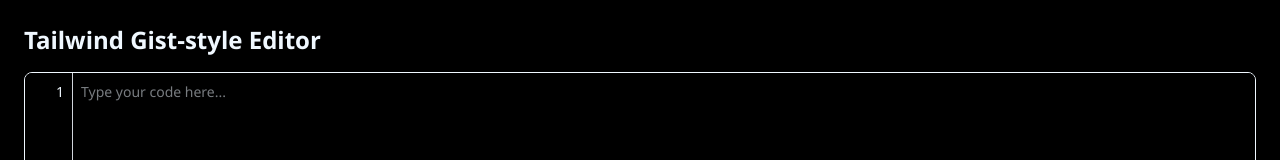
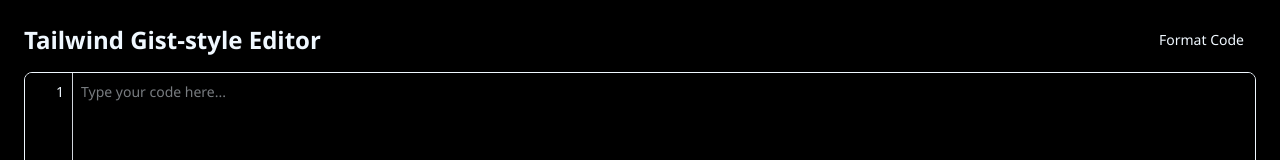
Before and after one commit to Gazi2050/gist, a Next.js app: page / in a window 1280 px wide. Shown: the top 160 px of the page. Built offline with nearby package versions, Linux system fonts and the light colour scheme.

Commit message:
ui:initial ui added

```diff
--- a/app/page.js
+++ b/app/page.js
@@ -7,7 +7,7 @@
   const lineRef = useRef(null);
   const codeRef = useRef(null);
 
-  // Scroll syncing
+
   useEffect(() => {
     const codeArea = codeRef.current;
     const lineArea = lineRef.current;
@@ -32,9 +32,36 @@
     return Array.from({ length: lines }, (_, i) => i + 1).join('\n');
   };
 
+  const formatCode = () => {
+    const lines = code.split('\n');
+    let formatted = '';
+    let indentLevel = 0;
+    const indent = '  ';
+
+    for (let rawLine of lines) {
+      let line = rawLine.trim();
+
+      if (line.startsWith('}')) indentLevel = Math.max(0, indentLevel - 1);
+      formatted += indent.repeat(indentLevel) + line + '\n';
+
+      if (line.endsWith('{')) indentLevel += 1;
+    }
+
+    setCode(formatted.trim());
+  };
+
   return (
     <main className="p-6 font-mono">
-      <h1 className="text-2xl font-bold mb-4">Tailwind Gist-style Editor</h1>
+      <div className="flex items-center justify-between mb-4">
+        <h1 className="text-2xl font-bold">Tailwind Gist-style Editor</h1>
+        <button
+          onClick={formatCode}
+          className="px-3 py-1 text-sm bg-blue-600 text-white rounded hover:bg-blue-700"
+        >
+          Format Code
+        </button>
+      </div>
+
       <div className="flex border rounded-lg overflow-hidden bg-gray-50 h-[400px]">
         <textarea
           ref={lineRef}
--- a/package.json
+++ b/package.json
@@ -9,10 +9,12 @@
     "lint": "next lint"
   },
   "dependencies": {
+    "@reduxjs/toolkit": "^2.6.1",
     "firebase": "^11.6.0",
     "next": "15.2.4",
     "react": "^19.0.0",
-    "react-dom": "^19.0.0"
+    "react-dom": "^19.0.0",
+    "react-redux": "^9.2.0"
   },
   "devDependencies": {
     "@eslint/eslintrc": "^3",
```
Also changed, not shown: 1 other file (tests, documents, lock files or other folders).
